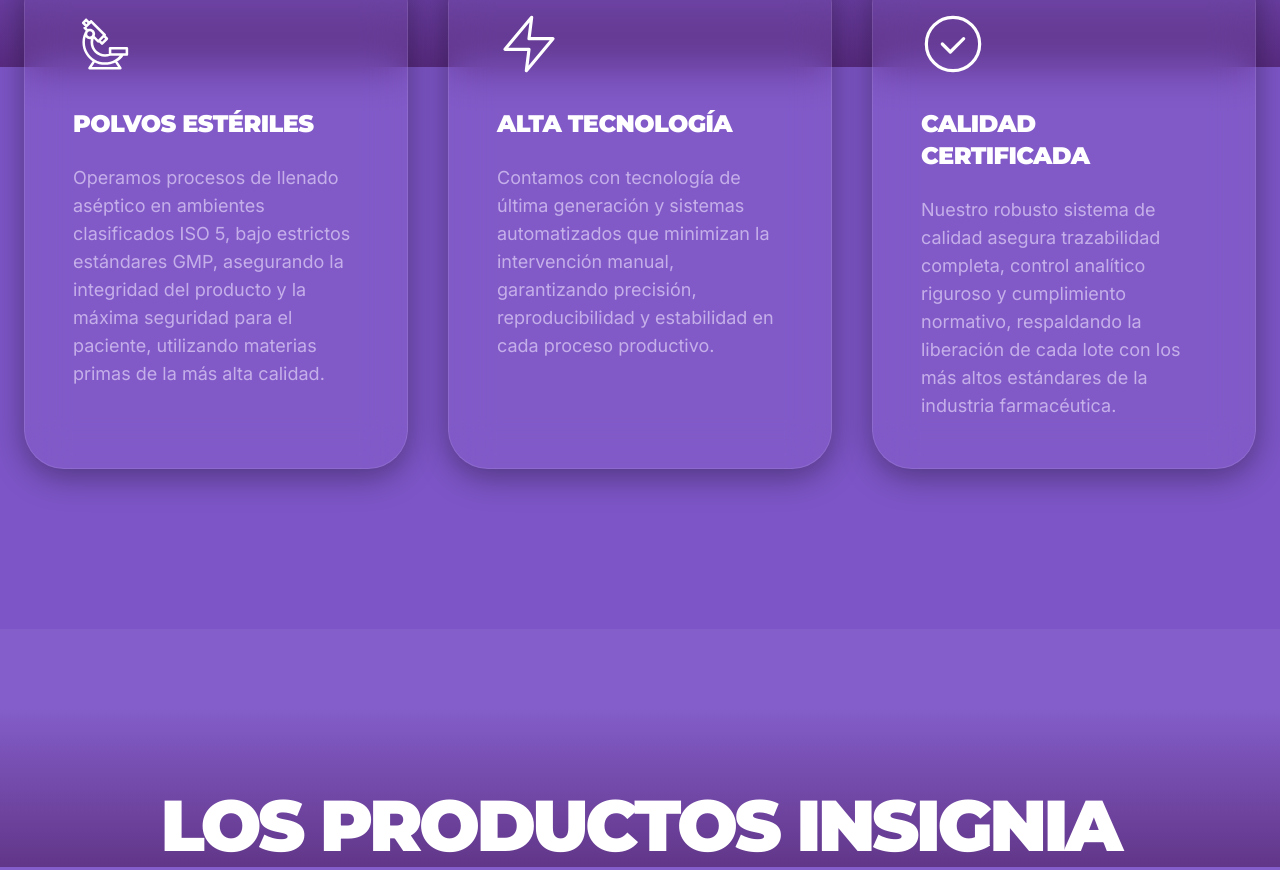
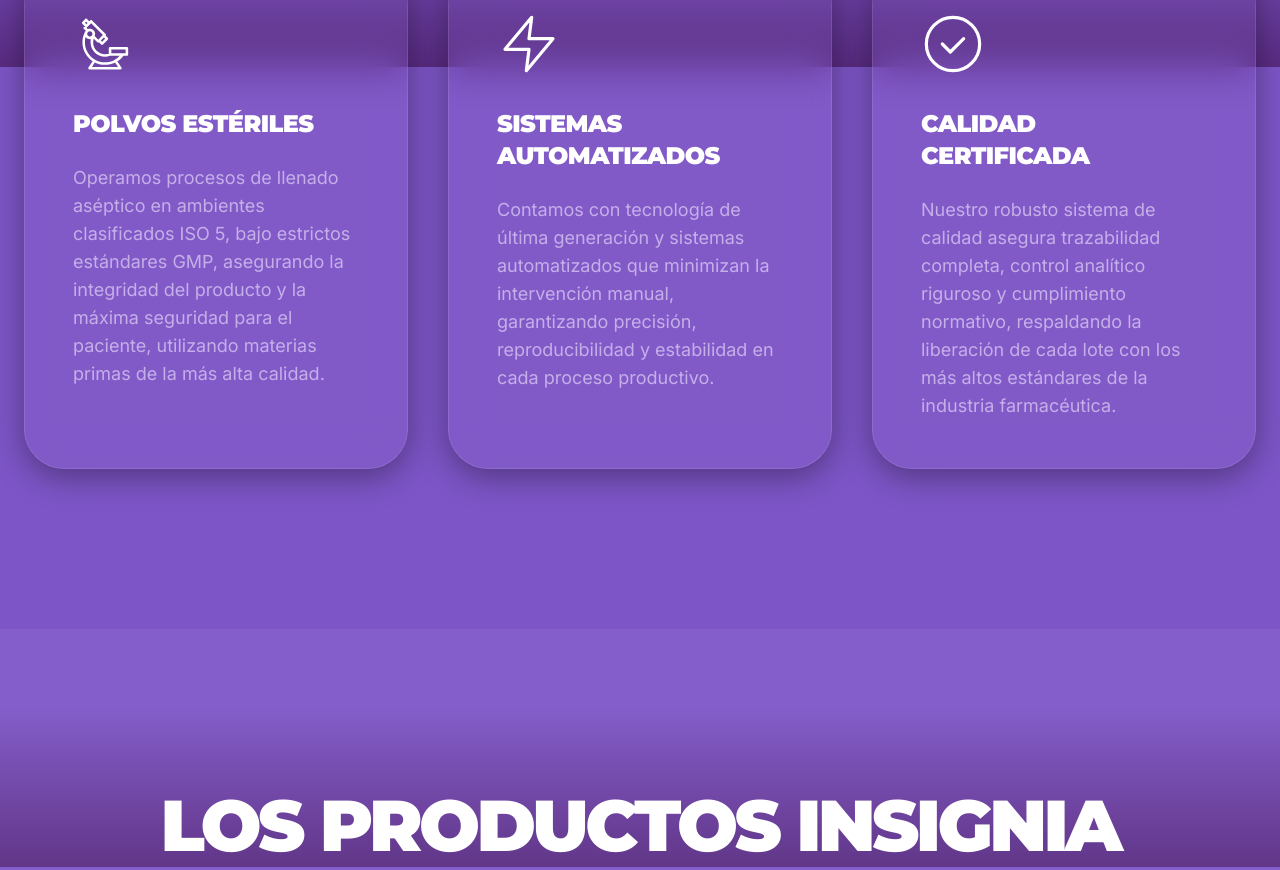
Before and after one commit to Marketing-Newtec/newtec-sitioweb, a React (Vite) app: page / in a window 1280 px wide. Shown: the part 1533-2403 px from the top of the page. Built offline with nearby package versions, Linux system fonts and the light colour scheme.

Commit message:
Quitar Alta

```diff
--- a/components/Features.tsx
+++ b/components/Features.tsx
@@ -75,7 +75,7 @@ export const Features: React.FC = () => {
           />
           <FeatureCard
             delay={0.4}
-            title="Alta Tecnología"
+            title="Sistemas automatizados"
             desc="Contamos con tecnología de última generación y sistemas automatizados que minimizan la intervención manual, garantizando precisión, reproducibilidad y estabilidad en cada proceso productivo."
             icon={
               <IconWrapper>
```
